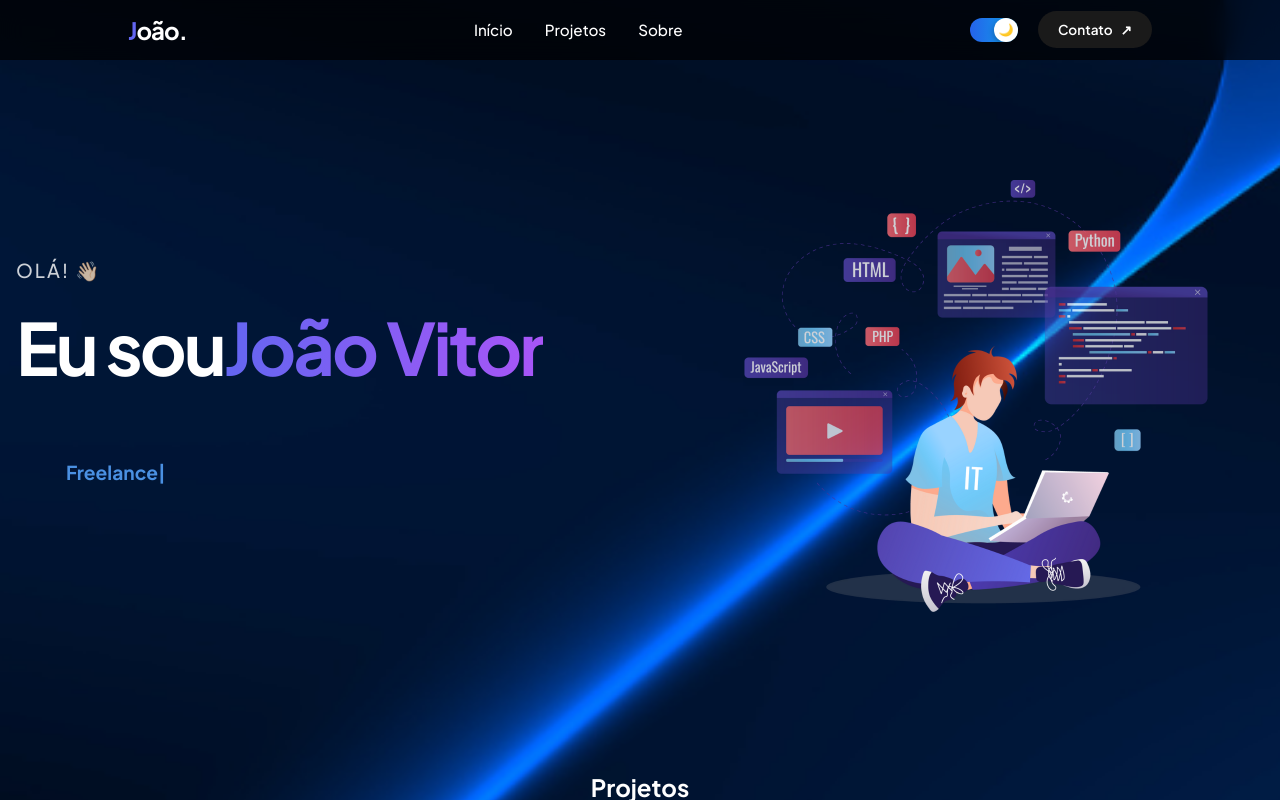
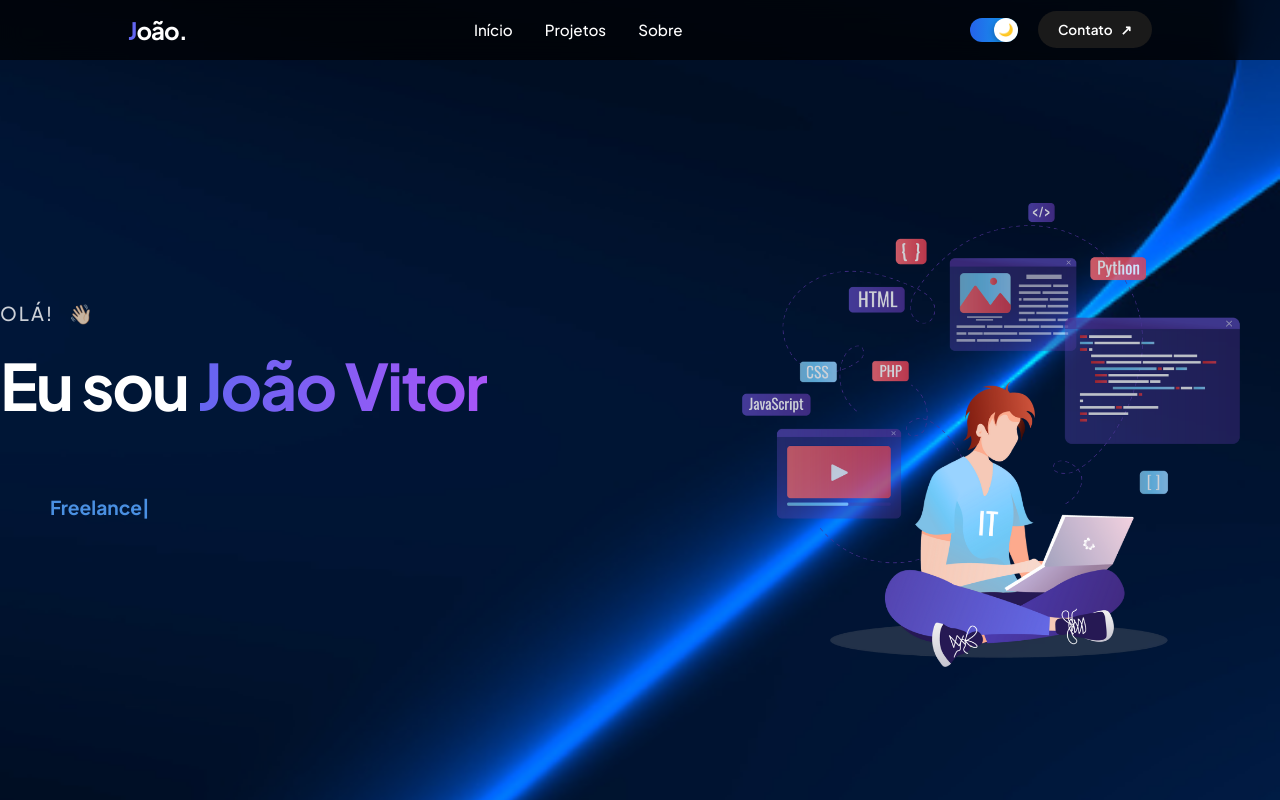
Before and after one commit to joaogentelucio/meu-portfolio, a React (Vite) app: page / in a window 1280 px wide. Built offline with nearby package versions, Linux system fonts and the light colour scheme.

Commit message:
Ajuste 3 de ui na section 1

```diff
--- a/src/components/sections1/style.module.css
+++ b/src/components/sections1/style.module.css
@@ -11,25 +11,22 @@
 
 .homeContent {
     width: 100%;
-    max-width: 1400px; /* Impede que o conteúdo espalhe demais em telas gigantes */
     display: grid;
-    /* Usa auto-fit para decidir quando quebrar a linha sozinho */
-    grid-template-columns: repeat(auto-fit, minmax(320px, 1fr));
+    grid-template-columns: 1.2fr 1fr; /* Divide o espaço entre texto e imagem */
     align-items: center;
-    gap: clamp(2rem, 5vw, 5rem); /* Gap que cresce com a tela */
-    padding-top: 80px;
+    gap: 40px;
+    padding-top: 100px; /* Compensa o header fixo */
 }
 
+/* Container do Texto */
 .homeHeader {
     display: flex;
     flex-direction: column;
     gap: 1.5rem;
-    /* Garante que o texto não fique colado nas bordas em mobile */
-    padding: 0 1rem;
 }
 
 .heading {
-    font-size: clamp(0.9rem, 2vw, 1.2rem) !important;
+    font-size: 1.2rem !important;
     font-weight: 500;
     letter-spacing: 2px;
     text-transform: uppercase;
@@ -37,29 +34,72 @@
 }
 
 .headingName {
-    /* O segredo da responsividade: clamp(mínimo, preferencial, máximo) */
-    font-size: clamp(2rem, 6vw, 4.5rem) !important;
+    font-size: clamp(2.5rem, 5vw, 4.5rem) !important; /* Fonte responsiva */
     line-height: 1.1;
     font-weight: 800;
-    letter-spacing: -0.04em; /* Unidade em em para manter proporção */
+    letter-spacing: -2px;
 }
 
 .mainName {
-    background: linear-gradient(90deg, #6366f1, #a855f7);
+    background: linear-gradient(90deg, #6366f1, #a855f7); /* Gradiente moderno */
     -webkit-background-clip: text;
     -webkit-text-fill-color: transparent;
-    display: inline-block; /* Garante que o gradiente renderize bem */
 }
 
+/* Container da Imagem/Logo */
 .logo {
     width: 100%;
-    /* Mantém a proporção da imagem sem distorcer */
-    max-width: clamp(280px, 40vw, 550px);
+    max-width: 550px;
     height: auto;
-    margin: 0 auto;
-    position: relative;
     display: flex;
     justify-content: center;
+    position: relative;
+}
+
+/* Efeito de fundo na imagem (opcional, como no exemplo) */
+.logo::after {
+    content: '';
+    position: absolute;
+    width: 80%;
+    height: 80%;
+    background: #6366f1;
+    filter: blur(100px);
+    opacity: 0.2;
+    z-index: -1;
+}
+
+/* Animação do Tchau */
+.wave {
+    animation: wave-animation 2.1s infinite;
+    transform-origin: 70% 70%;
+    display: inline-block;
+    margin-left: 10px;
+}
+
+@keyframes wave-animation {
+    0%, 60%, 100% { transform: rotate(0deg); }
+    10%, 30% { transform: rotate(14deg); }
+    20% { transform: rotate(-8deg); }
+    40% { transform: rotate(-4deg); }
+    50% { transform: rotate(10deg); }
+}
+
+/* Responsividade */
+@media (max-width: 1024px) {
+    .homeContent {
+        grid-template-columns: 1fr;
+        text-align: center;
+        padding-top: 120px;
+    }
+
+    .homeHeader {
+        align-items: center;
+    }
+
+    .logo {
+        max-width: 350px;
+        margin: 0 auto;
+    }
 }
 
 /* Esconde o efeito de brilho em telas muito pequenas para melhorar performance */
```
